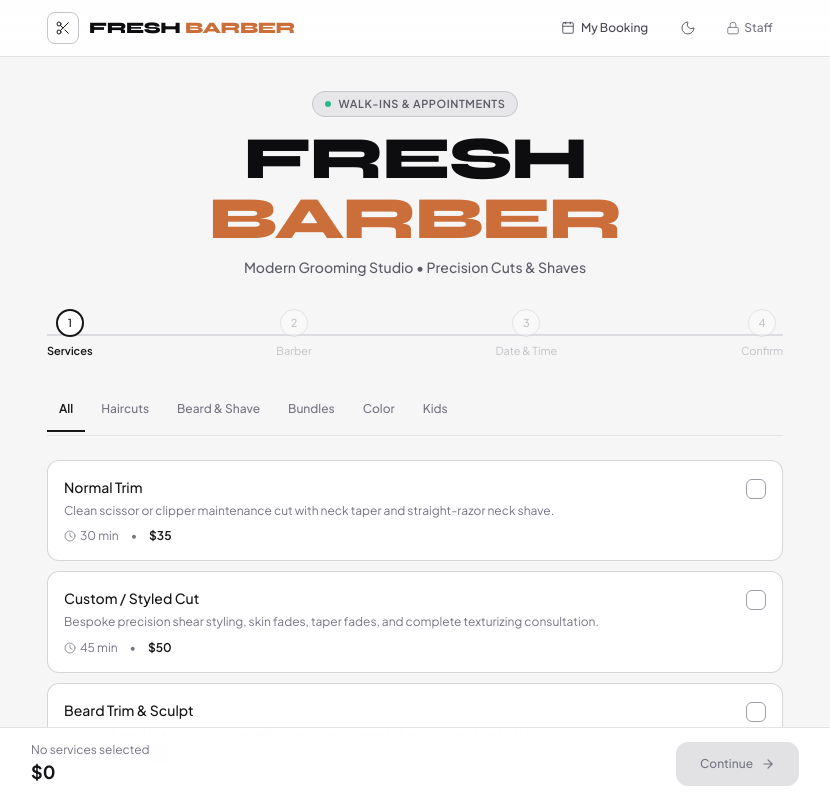
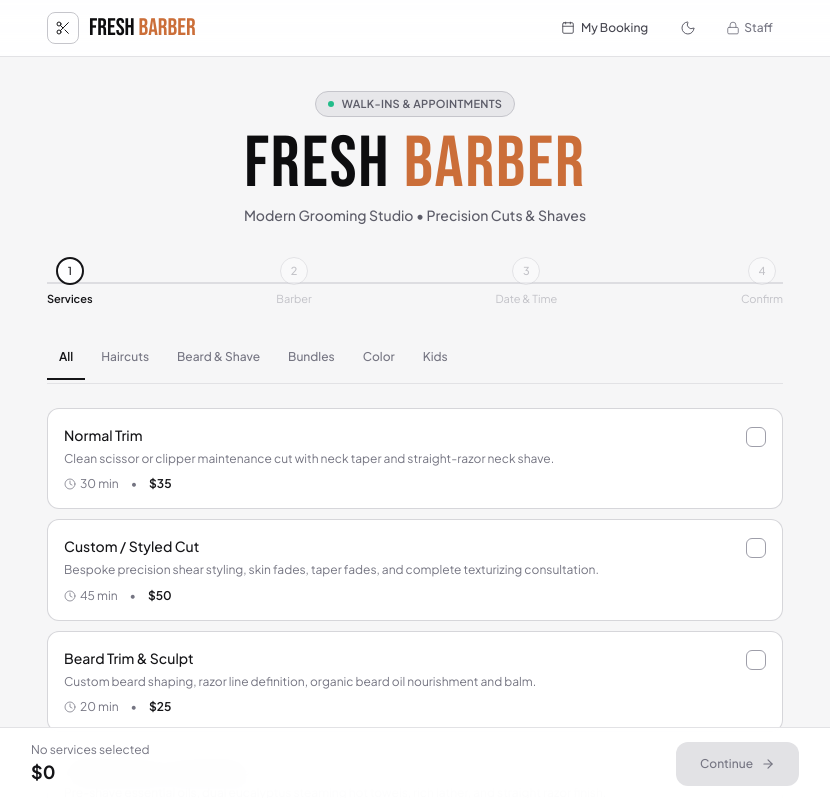
Before and after one commit to jaimedeluiz/barbershop-appointment-planner, a React (Vite) app: page / in a window 1280 px wide. Shown: the top 798 px of the page, without its empty margins (225-1055 px from the left). Built offline with nearby package versions, Linux system fonts and the light colour scheme; no server answers.

Commit message:
style: replace wide font with Bebas Neue condensed display typography for main title and header logo

```diff
--- a/index.html
+++ b/index.html
@@ -7,10 +7,10 @@
     <meta name="theme-color" content="#151518" />
     <meta name="description" content="Fresh Barber - Modern barbershop booking platform with real-time schedule conflict prevention and instant confirmation." />
     <title>Fresh Barber | Modern Grooming</title>
-    <!-- Modern Minimalist Fonts: Plus Jakarta Sans (body) + Syne (display title) -->
+    <!-- Modern Typography: Plus Jakarta Sans (body) + Bebas Neue (tall condensed display) -->
     <link rel="preconnect" href="https://fonts.googleapis.com">
     <link rel="preconnect" href="https://fonts.gstatic.com" crossorigin>
-    <link href="https://fonts.googleapis.com/css2?family=Plus+Jakarta+Sans:wght@400;500;600;700&family=Syne:wght@700;800&display=swap" rel="stylesheet">
+    <link href="https://fonts.googleapis.com/css2?family=Bebas+Neue&family=Plus+Jakarta+Sans:wght@400;500;600;700&display=swap" rel="stylesheet">
   </head>
   <body class="bg-charcoal-50 text-charcoal-900 dark:bg-charcoal-950 dark:text-charcoal-50 antialiased min-h-screen selection:bg-copper-500 selection:text-white transition-colors duration-200">
     <div id="root"></div>
--- a/src/App.tsx
+++ b/src/App.tsx
@@ -27,14 +27,14 @@ const BookingFlowContainer: React.FC<{
 
         {/* Minimal Understated Hero Section */}
         <section className="text-center pt-8 pb-3 px-4 max-w-2xl mx-auto">
-          <div className="inline-flex items-center space-x-2 px-3 py-1 mb-3 rounded-full border border-charcoal-200 dark:border-charcoal-800 bg-charcoal-100/70 dark:bg-charcoal-900/70 text-[11px] tracking-wider uppercase font-semibold text-charcoal-500 dark:text-charcoal-400">
+          <div className="inline-flex items-center space-x-2 px-3 py-1 mb-3 rounded-full border border-charcoal-200 dark:border-charcoal-800 bg-charcoal-100/70 dark:bg-charcoal-900/70 text-[11px] tracking-wide uppercase font-semibold text-charcoal-500 dark:text-charcoal-400">
             <span className="w-1.5 h-1.5 rounded-full bg-emerald-500 inline-block animate-pulse"></span>
             <span>Walk-ins &amp; Appointments</span>
           </div>
-          <h2 className="font-display text-4xl sm:text-6xl font-extrabold uppercase tracking-tight text-charcoal-950 dark:text-white">
+          <h2 className="font-display text-5xl sm:text-7xl font-normal tracking-wide text-charcoal-950 dark:text-white">
             FRESH <span className="text-copper-600 dark:text-copper-400">BARBER</span>
           </h2>
-          <p className="text-xs sm:text-sm text-charcoal-500 dark:text-charcoal-400 mt-2 font-medium tracking-normal">
+          <p className="text-xs sm:text-sm text-charcoal-500 dark:text-charcoal-400 mt-1 font-medium">
             Modern Grooming Studio • Precision Cuts &amp; Shaves
           </p>
         </section>
--- a/src/components/common/Header.tsx
+++ b/src/components/common/Header.tsx
@@ -36,7 +36,7 @@ export const Header: React.FC<HeaderProps> = ({ onOpenLookup, onOpenAdmin }) =>
             </svg>
           </div>
 
-          <span className="font-display font-extrabold text-sm sm:text-base tracking-tight uppercase text-charcoal-950 dark:text-white">
+          <span className="font-display text-xl sm:text-2xl tracking-normal text-charcoal-950 dark:text-white leading-none">
             FRESH <span className="text-copper-600 dark:text-copper-400">BARBER</span>
           </span>
         </div>
--- a/tailwind.config.js
+++ b/tailwind.config.js
@@ -49,7 +49,7 @@ export default {
       },
       fontFamily: {
         sans: ['"Plus Jakarta Sans"', 'system-ui', '-apple-system', 'sans-serif'],
-        display: ['Syne', '"Plus Jakarta Sans"', 'sans-serif'],
+        display: ['"Bebas Neue"', '"Plus Jakarta Sans"', 'sans-serif'],
       },
       minHeight: {
         'touch': '44px',
```
